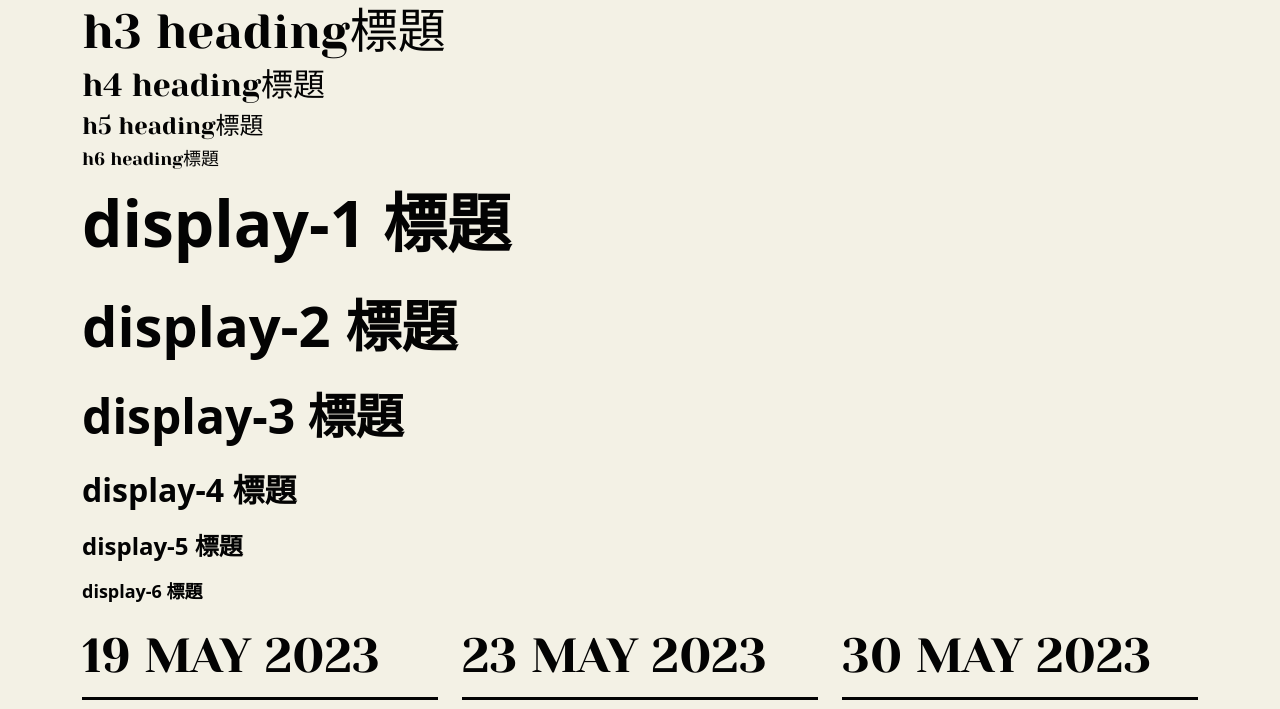
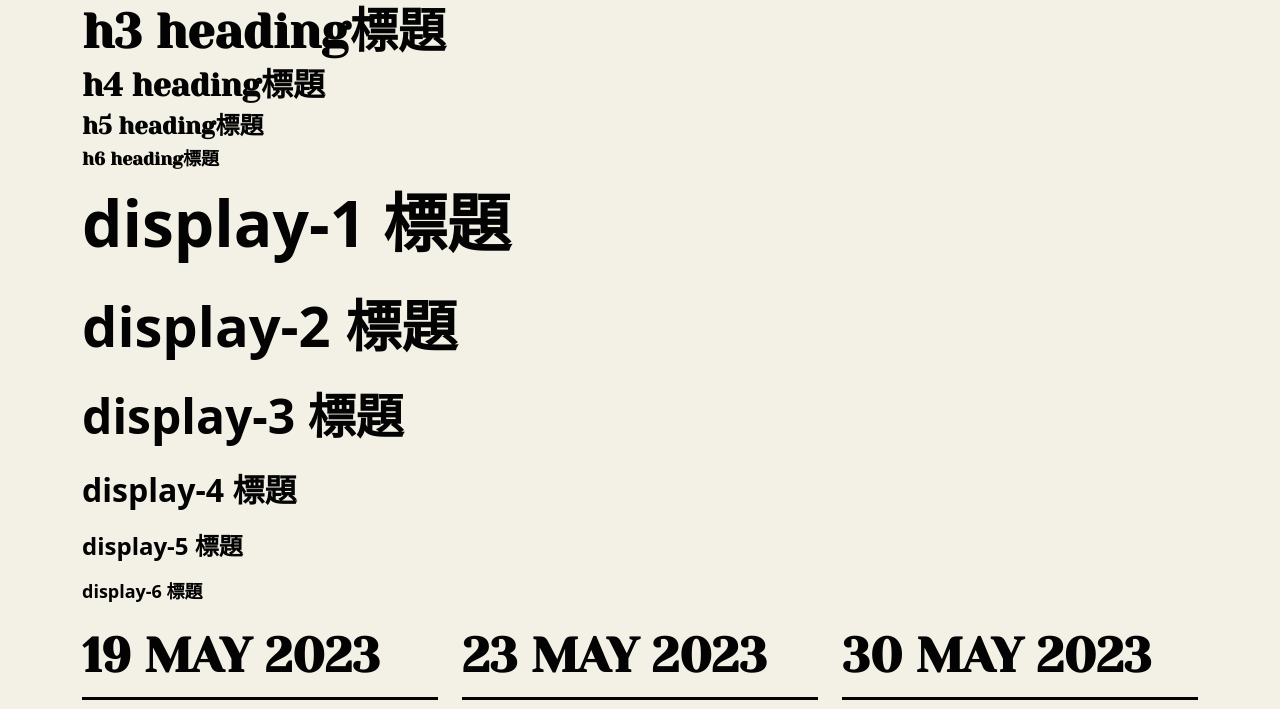
Before and after one commit to LandyHsiao/7tao-activity, a website built with Vite: page pages/test.html in a window 1280 px wide. Shown: the part 803-1512 px from the top of the page. Built offline with nearby package versions, Linux system fonts and the light colour scheme.

Commit message:
feat: 🎸 wrong font weight of headings

```diff
--- a/assets/scss/utils/_variables.scss
+++ b/assets/scss/utils/_variables.scss
@@ -40,7 +40,7 @@ $h6-font-size:                $font-size-base * 1.125;
 
 /* Font Weight */
 $display-font-weight: 700;
-$headings-font-weight: 7 00;
+$headings-font-weight: 700;
 
 /* Border Width */
 $input-btn-border-width: 0;
```
